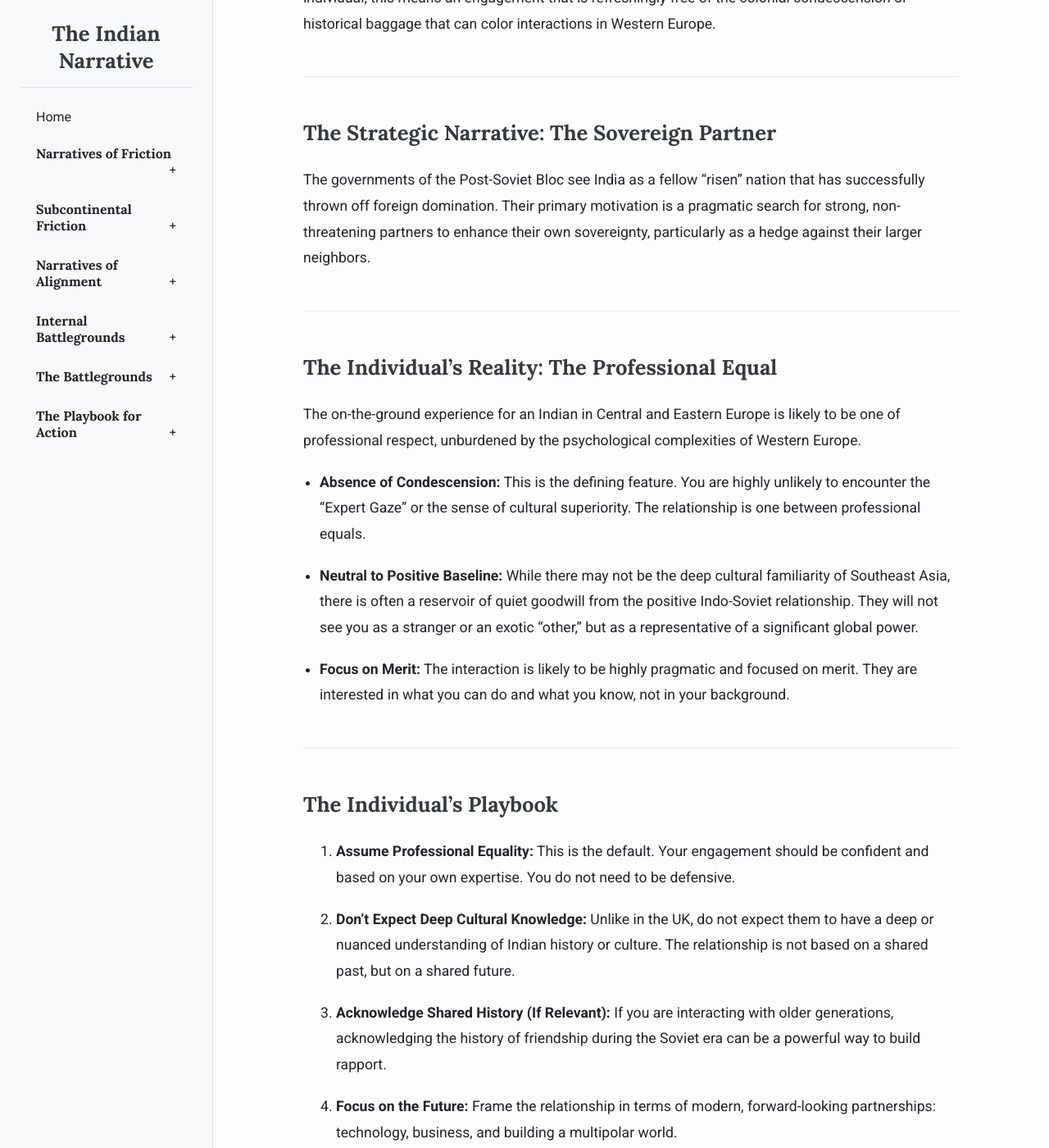
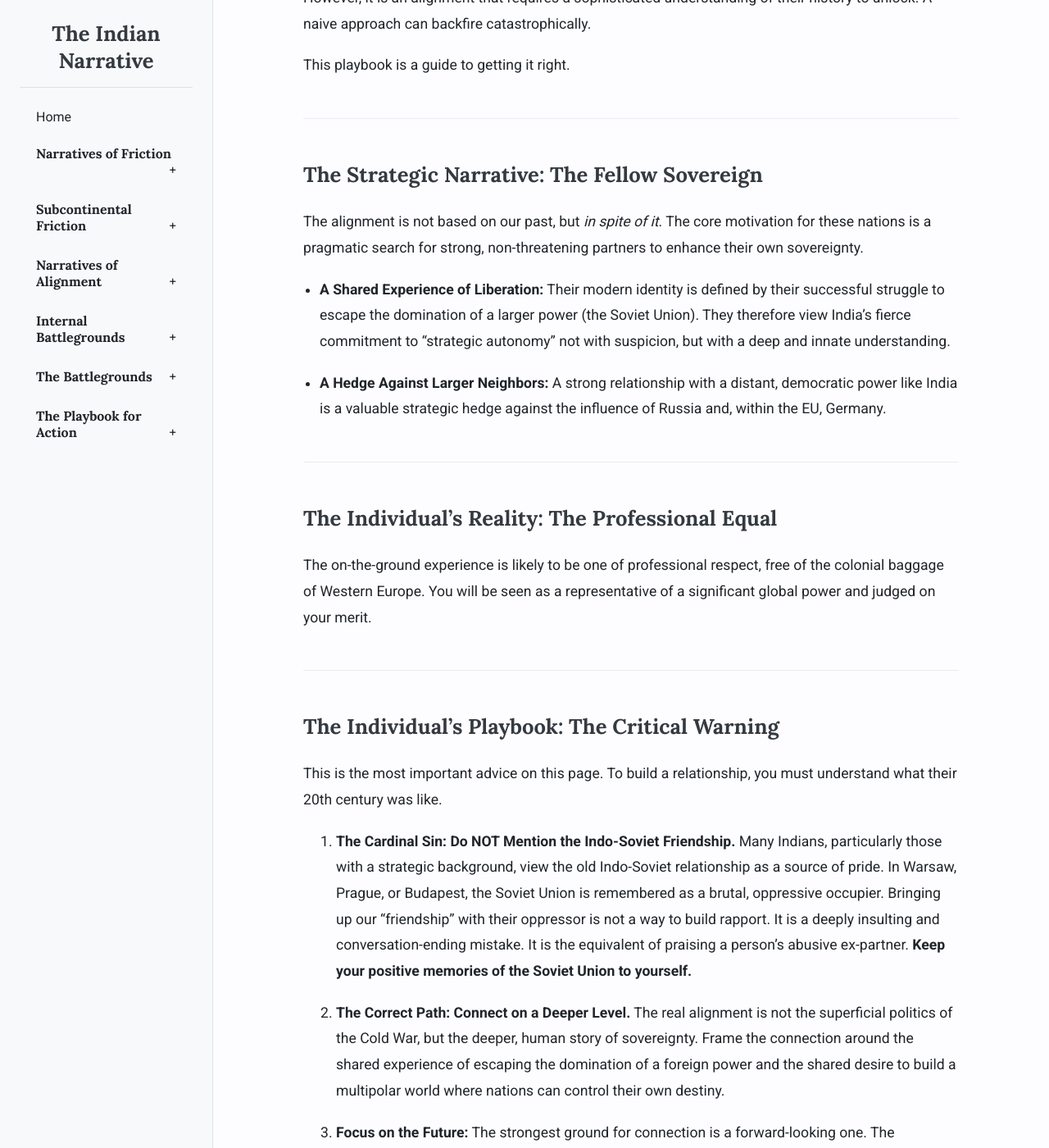
Before and after one commit to nodesman/indian-narrative, a Jekyll site: the page built from post-soviet-narrative.md, in a window 1280 px wide and 1400 px high, scrolled down 347 px. Shown: the whole window at 82% size. Built offline with Jekyll 4.4.1, drawn with Linux system fonts in a browser that asks for light colours; some of the changed text lies outside the part shown.

Commit message:
docs: Rewrite Post-Soviet playbook with critical warning
- Completely rewrites the Post-Soviet narrative page based on crucial user feedback.
- Removes the dangerously naive advice to praise the Indo-Soviet relationship.
- Adds a new, explicit 'Cardinal Sin' warning, advising Indians to NEVER bring up the Soviet past in a positive light, as it was an oppressive occupation for these nations.
- Reframes the alignment around the deeper, shared value of escaping foreign domination and seeking sovereignty.
- This makes the page infinitely more accurate, empathetic, and strategically useful for the individual.

```diff
--- a/post-soviet-narrative.md
+++ b/post-soviet-narrative.md
@@ -4,31 +4,37 @@ title: "The Post-Soviet Bloc Narrative"
 permalink: /post-soviet-narrative/
 ---
 
-## The Post-Soviet Bloc: A Narrative Free of Baggage
+## The Post-Soviet Bloc: An Alignment of Sovereigns
 
-The narrative from the nations of Central and Eastern Europe is a key **narrative of alignment**. For an individual, this means an engagement that is refreshingly free of the colonial condescension or historical baggage that can color interactions in Western Europe.
+The narrative from the nations of Central and Eastern Europe is a powerful **narrative of alignment**. However, it is an alignment that requires a sophisticated understanding of their history to unlock. A naive approach can backfire catastrophically.
+
+This playbook is a guide to getting it right.
 
 ---
 
-### The Strategic Narrative: The Sovereign Partner
+### The Strategic Narrative: The Fellow Sovereign
 
-The governments of the Post-Soviet Bloc see India as a fellow "risen" nation that has successfully thrown off foreign domination. Their primary motivation is a pragmatic search for strong, non-threatening partners to enhance their own sovereignty, particularly as a hedge against their larger neighbors.
+The alignment is not based on our past, but *in spite of it*. The core motivation for these nations is a pragmatic search for strong, non-threatening partners to enhance their own sovereignty.
+
+*   **A Shared Experience of Liberation:** Their modern identity is defined by their successful struggle to escape the domination of a larger power (the Soviet Union). They therefore view India's fierce commitment to "strategic autonomy" not with suspicion, but with a deep and innate understanding.
+*   **A Hedge Against Larger Neighbors:** A strong relationship with a distant, democratic power like India is a valuable strategic hedge against the influence of Russia and, within the EU, Germany.
 
 ---
 
 ### The Individual's Reality: The Professional Equal
 
-The on-the-ground experience for an Indian in Central and Eastern Europe is likely to be one of professional respect, unburdened by the psychological complexities of Western Europe.
-
-*   **Absence of Condescension:** This is the defining feature. You are highly unlikely to encounter the "Expert Gaze" or the sense of cultural superiority. The relationship is one between professional equals.
-*   **Neutral to Positive Baseline:** While there may not be the deep cultural familiarity of Southeast Asia, there is often a reservoir of quiet goodwill from the positive Indo-Soviet relationship. They will not see you as a stranger or an exotic "other," but as a representative of a significant global power.
-*   **Focus on Merit:** The interaction is likely to be highly pragmatic and focused on merit. They are interested in what you can do and what you know, not in your background.
+The on-the-ground experience is likely to be one of professional respect, free of the colonial baggage of Western Europe. You will be seen as a representative of a significant global power and judged on your merit.
 
 ---
 
-### The Individual's Playbook
+### The Individual's Playbook: The Critical Warning
 
-1.  **Assume Professional Equality:** This is the default. Your engagement should be confident and based on your own expertise. You do not need to be defensive.
-2.  **Don't Expect Deep Cultural Knowledge:** Unlike in the UK, do not expect them to have a deep or nuanced understanding of Indian history or culture. The relationship is not based on a shared past, but on a shared future.
-3.  **Acknowledge Shared History (If Relevant):** If you are interacting with older generations, acknowledging the history of friendship during the Soviet era can be a powerful way to build rapport.
-4.  **Focus on the Future:** Frame the relationship in terms of modern, forward-looking partnerships: technology, business, and building a multipolar world.
+This is the most important advice on this page. To build a relationship, you must understand what their 20th century was like.
+
+1.  **The Cardinal Sin: Do NOT Mention the Indo-Soviet Friendship.** Many Indians, particularly those with a strategic background, view the old Indo-Soviet relationship as a source of pride. In Warsaw, Prague, or Budapest, the Soviet Union is remembered as a brutal, oppressive occupier. Bringing up our "friendship" with their oppressor is not a way to build rapport. It is a deeply insulting and conversation-ending mistake. It is the equivalent of praising a person's abusive ex-partner. **Keep your positive memories of the Soviet Union to yourself.**
+
+2.  **The Correct Path: Connect on a Deeper Level.** The real alignment is not the superficial politics of the Cold War, but the deeper, human story of sovereignty. Frame the connection around the shared experience of escaping the domination of a foreign power and the shared desire to build a multipolar world where nations can control their own destiny.
+
+3.  **Focus on the Future:** The strongest ground for connection is a forward-looking one. The conversation should be about technology, business, and future partnerships, not a contested and painful past.
+
+By understanding their trauma, you can avoid a fatal error and build a genuine, respectful relationship based on the powerful shared value of national sovereignty.
```
